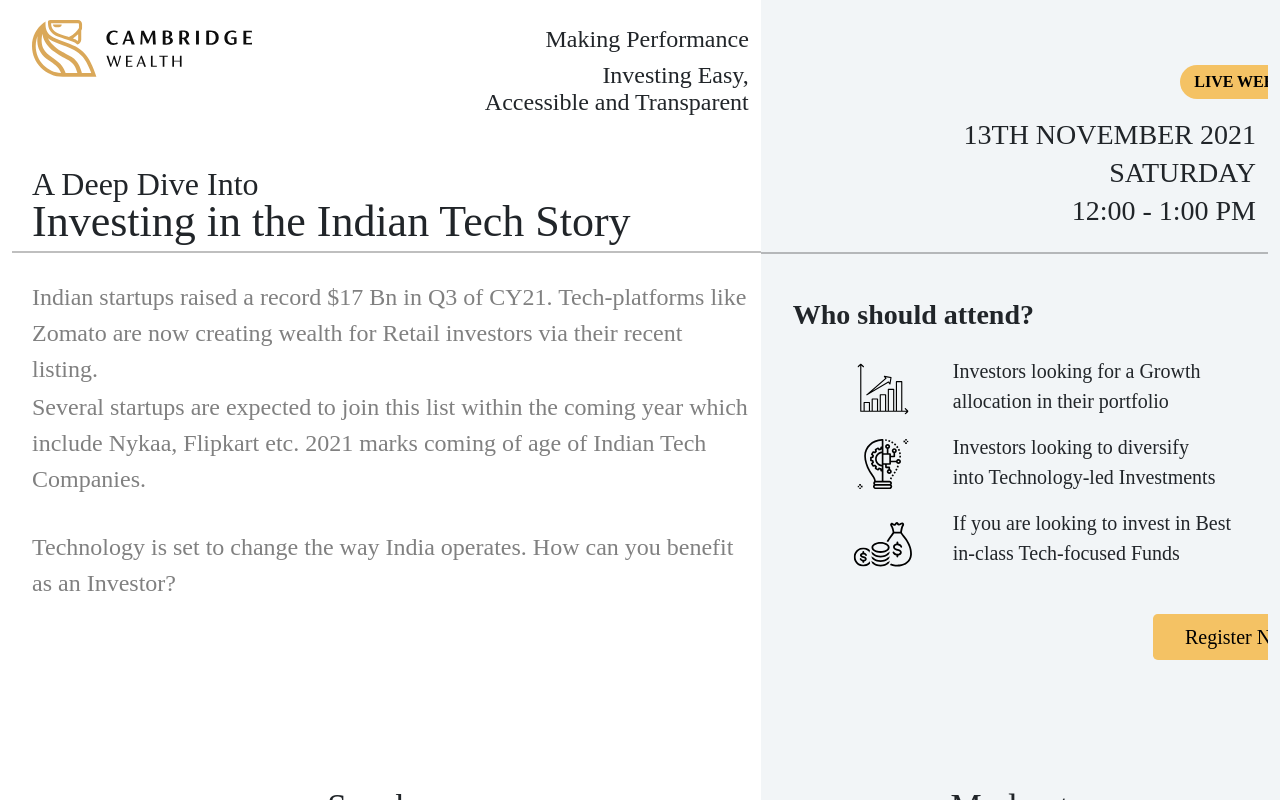
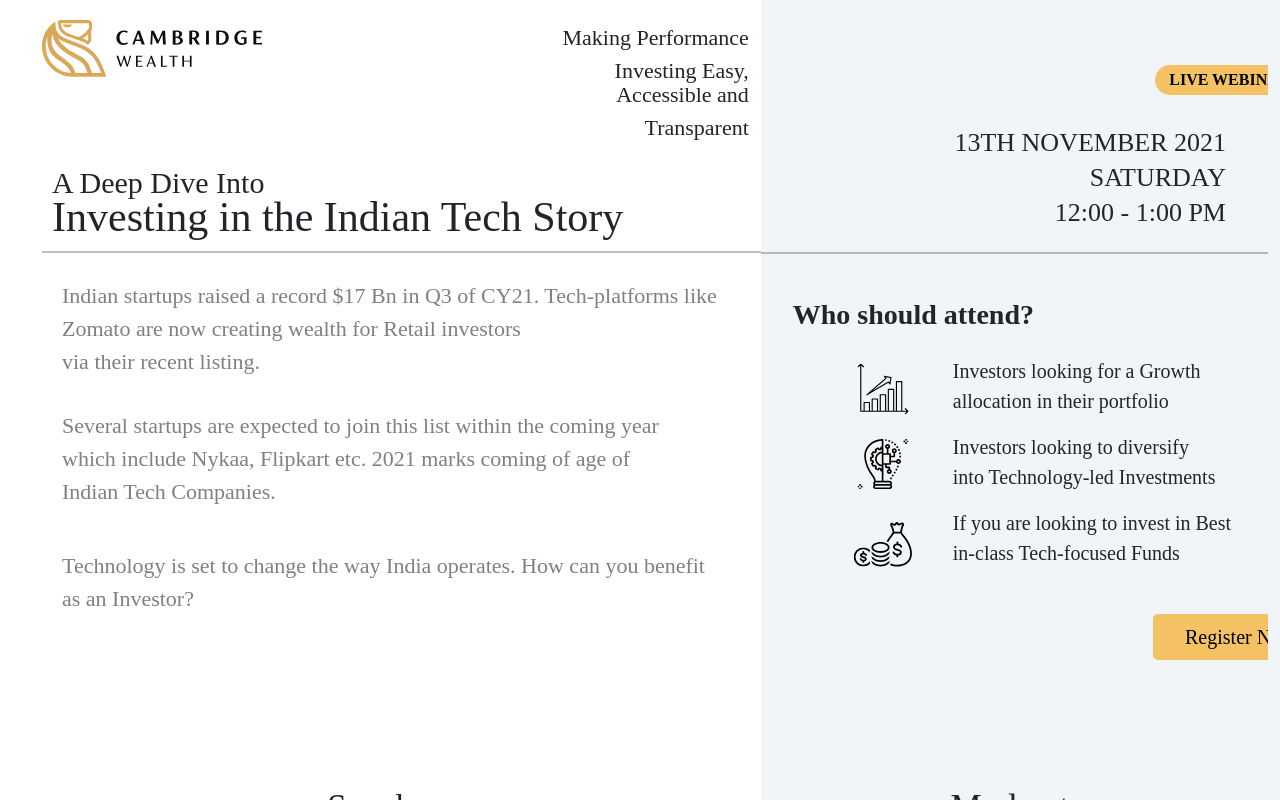
Before and after one commit to Sohan710/CW_webinar, a React (Create React App) app: page / in a window 1280 px wide. Shown: the top 800 px of the page. Built offline with nearby package versions, Linux system fonts and the light colour scheme.

Commit message:
Spacing_done

```diff
--- a/src/App.css
+++ b/src/App.css
@@ -87,34 +87,37 @@
 }
 #t2 {
   font-family: 'Begum sans';
-  font-size: 28px;
+  font-size: 26px;
   text-align: right;
-  margin-top: 10px;
+  margin-top: 23px;
+  margin-right: 30px;
 }
 #t3 {
   font-family: 'Begum sans';
-  font-size: 28px;
+  font-size: 26px;
   text-align: right;
   margin-top: -20px;
+  margin-right: 30px;
 }
 #t4 {
   font-family: 'Begum sans';
-  font-size: 28px;
+  font-size: 26px;
   text-align: right;
   margin-top: -20px;
   padding-bottom: 20px;
+  margin-right: 30px;
 }
 
 .butt{
   margin-top: 60px;
-  margin-left: 405px;
+  margin-left: 380px;
 }
 
 .button {
   background-color: #f4c264;
   border: none;
   color: black;
-  padding: 5px 10px;
+  padding: 3px 8px;
   text-align: center;
   text-decoration: none;
   display: inline-block;
--- a/src/components/Firstleft.css
+++ b/src/components/Firstleft.css
@@ -12,9 +12,9 @@
 
 .text1 {
     font-family: 'Begum sans';
-    font-size: 24px;
+    font-size: 22px;
     margin-top: 10px;
-    margin-left: 20px;
+    margin-left: 50px;
     color: #808080;
 }
 
@@ -32,9 +32,9 @@
 .text2 {
 
     font-family: 'Begum sans';
-    font-size: 24px;
-    margin-top: 40px;
-    margin-left: 20px;
+    font-size: 22px;
+    margin-top: 60px;
+    margin-left: 50px;
     color: #808080;
 }
 
@@ -51,8 +51,8 @@
 
 .text3 {
     font-family: 'Begum sans';
-    margin-top: 100px;
-    font-size: 24px;
-    margin-left: 20px;
+    margin-top: 120px;
+    font-size: 22px;
+    margin-left: 50px;
     color: #808080;
 }
--- a/src/components/Firstleft.js
+++ b/src/components/Firstleft.js
@@ -8,25 +8,26 @@
             color: 'black',
             height: 2,
             marginTop: 91,
-            width: 890
+            width: 860,
+            marginLeft:30
         }}
     />
             <div className="homepage">
                 <div className="text1">
                     <p>Indian startups raised a record $17 Bn in Q3 of CY21. Tech-platforms like <br/>
-                    Zomato are now creating wealth for Retail investors via their recent listing.</p>
+                    Zomato are now creating wealth for Retail investors<br/> via their recent listing.</p>
                 </div>
             </div>
             <div className="homepage1">
                 <div className="text2">
-                    <p>Several startups are expected to join this list within the coming year which <br/>
-                    include Nykaa, Flipkart etc. 2021 marks coming of age of Indian Tech
-                    <lb/> Companies.</p>
+                    <p>Several startups are expected to join this list within the coming year<br/> which
+                    include Nykaa, Flipkart etc. 2021 marks coming of age of<br/> Indian Tech
+                    Companies.</p>
                 </div>
             </div>
             <div className="homepage2">
                 <div className="text3">
-                    <p>Technology is set to change the way India operates. How can you benefit as an
+                    <p>Technology is set to change the way India operates. How can you benefit<br/> as an
                     Investor?</p>
                 </div>
             </div>
--- a/src/components/Navbar.css
+++ b/src/components/Navbar.css
@@ -20,9 +20,9 @@
 
   .navbar-text {
     font-family: 'Begum sans';
-    font-size: 24px;
+    font-size: 22px;
     text-align: right;
-    margin-left: 470px;
+    margin-left: 515px;
     margin-top: -75px;
   }
   #p1{
@@ -35,7 +35,7 @@
     height: 450px;
     width: 220px;
     justify-self: start;
-    margin-left: 20px;
+    margin-left: 30px;
     cursor: pointer;
     text-decoration: none;
     font-family:'Begum sans';
@@ -186,14 +186,15 @@
   .head-text {
     background: (90deg, rgb(255, 255, 255) 0%, rgb(255, 255, 255) 100%);
     font-family: 'Begum sans';
-    font-size: 32px;
+    font-size: 30px;
     text-align: left;
-    margin-left: 20px;
+    margin-left: 40px;
     margin-top: 80px;
   }
 
   #t1 {
     font-family: 'Begum sans';
     margin-top: -35px;
-    font-size: 44px;
+    font-size: 42px;
+    margin-left: 0px;
   }
```
